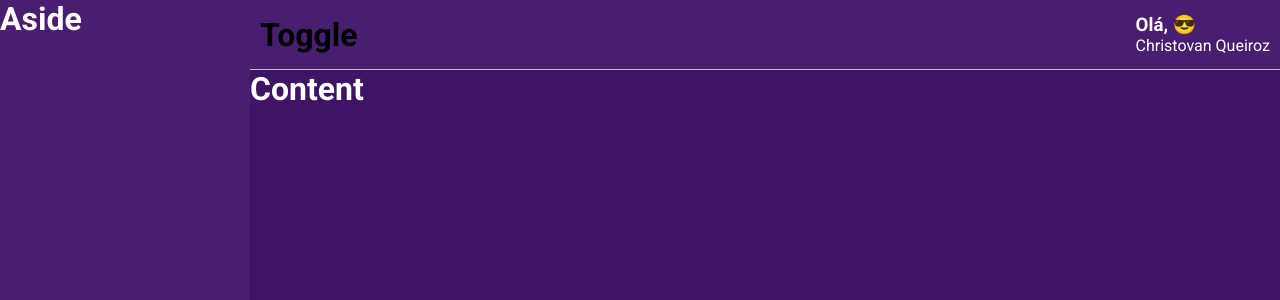
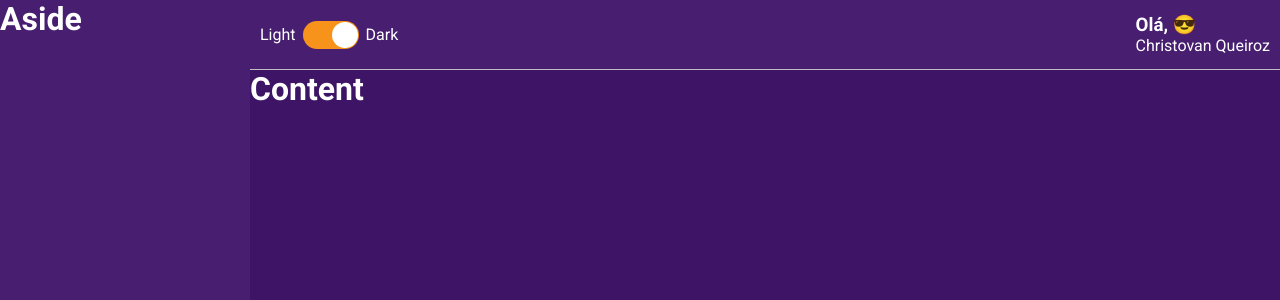
Before and after one commit to christovanqueiroz/minha-carteira, a React (Create React App) app: page / in a window 1280 px wide. Shown: the top 300 px of the page. Built offline with nearby package versions, Linux system fonts and the light colour scheme.

Commit message:
modified:   package-lock.json 	modified:   package.json 	modified:   src/components/MainHeader/index.tsx 	new file:   src/components/Toggle/index.tsx 	new file:   src/components/Toggle/styles.ts

```diff
--- a/package.json
+++ b/package.json
@@ -13,6 +13,7 @@
     "react": "^18.2.0",
     "react-dom": "^18.2.0",
     "react-scripts": "^2.1.3",
+    "react-switch": "^7.0.0",
     "styled-components": "^5.3.6",
     "typescript": "^4.9.5",
     "web-vitals": "^2.1.4"
--- a/src/components/MainHeader/index.tsx
+++ b/src/components/MainHeader/index.tsx
@@ -1,8 +1,14 @@
 import React, {useMemo} from 'react';
 
+import Toggle from '../Toggle'
 import emojis from '../../utils/emojis'
 
-import { Container, Profile, Welcome, UserName } from './styles';
+import {
+    Container,
+    Profile,
+    Welcome,
+    UserName
+} from './styles';
 
 const MainHeader: React.FC = () => {
 
@@ -13,7 +19,7 @@
 
     return (
         <Container>
-            <h1>Toggle</h1>
+            <Toggle/>
 
             <Profile>
                 <Welcome>Olá, {emoji}</Welcome>
--- /dev/null
+++ b/src/components/Toggle/index.tsx
@@ -0,0 +1,22 @@
+import React from 'react';
+
+import {
+    Container,
+    ToggleLabel,
+    ToggleSelector
+} from './styles';
+
+const Toggle: React.FC = () => (
+    <Container>
+        <ToggleLabel>Light</ToggleLabel>
+        <ToggleSelector
+            checked
+            uncheckedIcon={false}
+            checkedIcon={false}
+            onChange={() => console.log('mudou')}
+        />
+        <ToggleLabel>Dark</ToggleLabel>
+    </Container>
+)
+
+export default Toggle;
--- /dev/null
+++ b/src/components/Toggle/styles.ts
@@ -0,0 +1,19 @@
+import styled from 'styled-components'
+import Switch, { ReactSwitchProps } from 'react-switch';
+
+export const Container = styled.div`
+    display: flex;
+    align-items: center;
+`;
+
+export const ToggleLabel = styled.span`
+    color: ${props => props.theme.colors.white};
+`;
+
+export const ToggleSelector = styled(Switch).attrs<ReactSwitchProps>(
+    ({ theme }) => ({
+        onColor: theme.colors.info,
+        offColor: theme.colors.warning
+    }))<ReactSwitchProps>`
+    margin: 0 7px;
+`;
```
Also changed, not shown: 1 other file (tests, documents, lock files or other folders).
